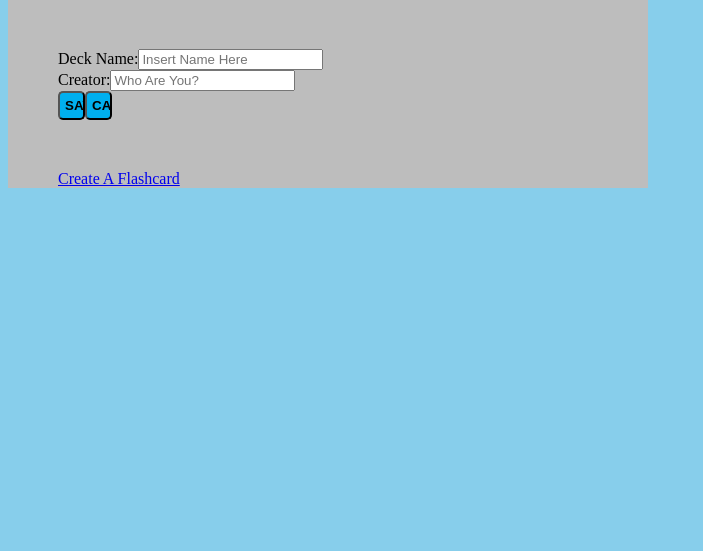
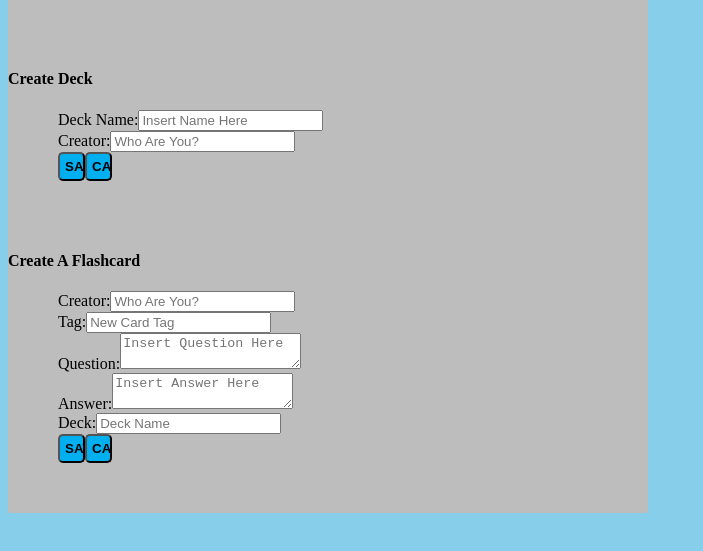
Before and after one commit to JayH98/That-Flippin-App-Flaschards-Full-Stack-techelevator-cle-jan-2022-java-student-pairs-final-capstone, a Vue app in the folder capstone/vue/: page /create in a window 1280 px wide. Shown: the part 189-740 px from the top of the page, without its empty margins (0-703 px from the left). Built offline with nearby package versions, Linux system fonts and the light colour scheme.

Commit message:
removed toggle

```diff
--- a/capstone/vue/src/components/AddFlashCard.vue
+++ b/capstone/vue/src/components/AddFlashCard.vue
@@ -1,13 +1,8 @@
 <template>
 <div>
-<a
-      id="show-form-button"
-      href="#"
-      v-if="showForm === false"
-      v-on:click.prevent="showForm = true"
-    >Create A Flashcard</a>
+<h4>Create A Flashcard</h4>
 
-  <form v-on:submit.prevent v-if="showForm === true" autocomplete="off">
+  <form v-on:submit.prevent autocomplete="off">
       <div class="form-element">
         <label for="creator">Creator:</label>
         <input id="creator" type="text" placeholder="Who Are You?" v-model="newCard.Creator" />
@@ -40,7 +35,6 @@ export default {
     name: "add-card",
     data() {
         return {
-            showForm: false,
             newCard: {
                 id : 0,
                 Module : 0,
--- a/capstone/vue/src/components/AddNewDeck.vue
+++ b/capstone/vue/src/components/AddNewDeck.vue
@@ -1,5 +1,7 @@
 <template>
   <div>
+
+<h4>Create Deck</h4>
 
     <form v-on:submit.prevent autocomplete="off">
       <div class="form-element">
```
